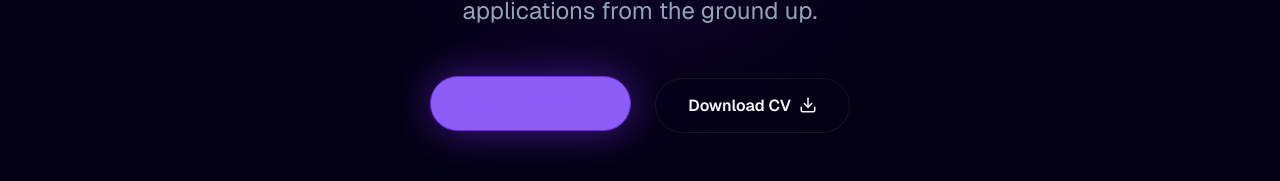
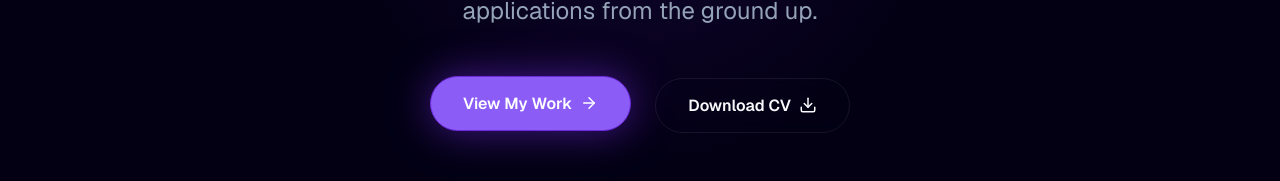
Before and after one commit to ankitraj2234/MyPortfolio, a Next.js app: page / in a window 1280 px wide. In both pictures the pointer is over the link "View My Work". Shown: the part 534-715 px from the top of the page. Built offline with nearby package versions, Linux system fonts and the light colour scheme.

Commit message:
fix: Resolve button hover visibility issue by enforcing text contrast

```diff
--- a/components/Hero.module.css
+++ b/components/Hero.module.css
@@ -78,6 +78,7 @@
     background: var(--primary-glow);
     box-shadow: 0 0 40px rgba(109, 40, 217, 0.6);
     transform: translateY(-2px);
+    color: white;
 }
 
 .secondaryBtn {
@@ -90,6 +91,7 @@
 .secondaryBtn:hover {
     background: rgba(255, 255, 255, 0.05);
     border-color: var(--foreground);
+    color: var(--foreground);
 }
 
 /* Background Elements */
```
